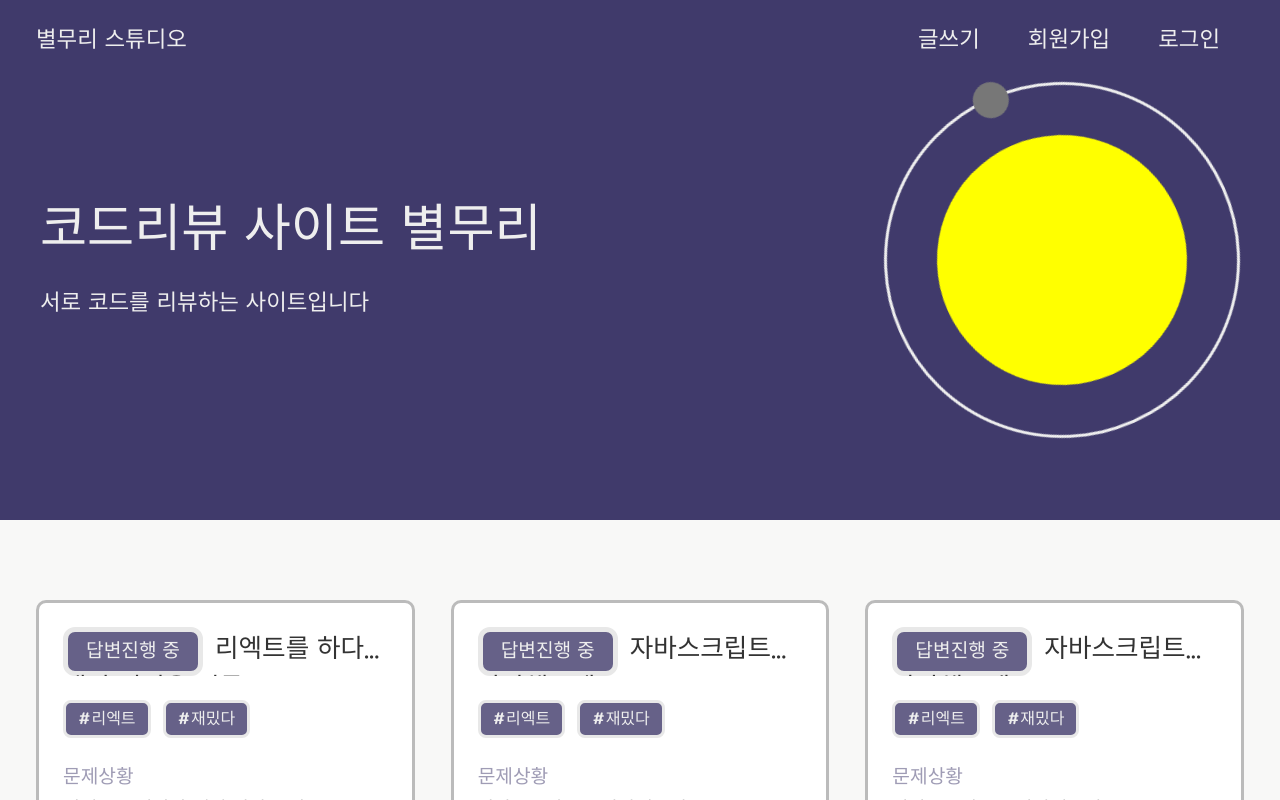
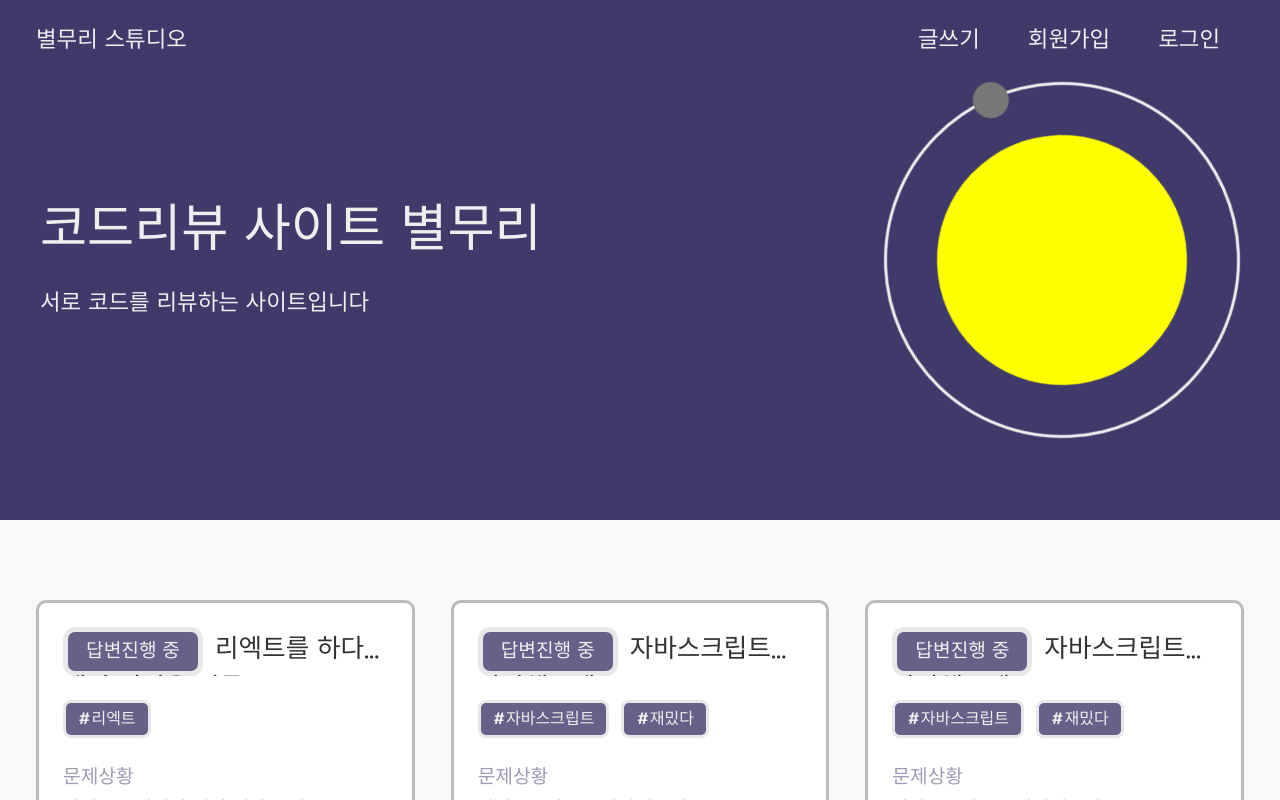
Before and after one commit to helloworld442/coding-review-testcode-version, a React (Create React App) app: page / in a window 1280 px wide. Shown: the top 800 px of the page. Built offline with nearby package versions, Linux system fonts and the light colour scheme; data requests are answered from the project's data file.

Commit message:
fix : fix review banner tag api #17

```diff
--- a/src/components/review/review-banner/ReviewBanner.jsx
+++ b/src/components/review/review-banner/ReviewBanner.jsx
@@ -22,8 +22,9 @@ const ReviewBanner = () => {
               {item.title}
             </h3>
             <div className="banner-item-tags">
-              <Tag title="#리엑트" />
-              <Tag title="#재밌다" />
+              {item.tags.map((tag, i) => (
+                <Tag key={i} title={tag} />
+              ))}
             </div>
             <div className="banner-item-content">
               <h2 className="banner-item-problem">
```
